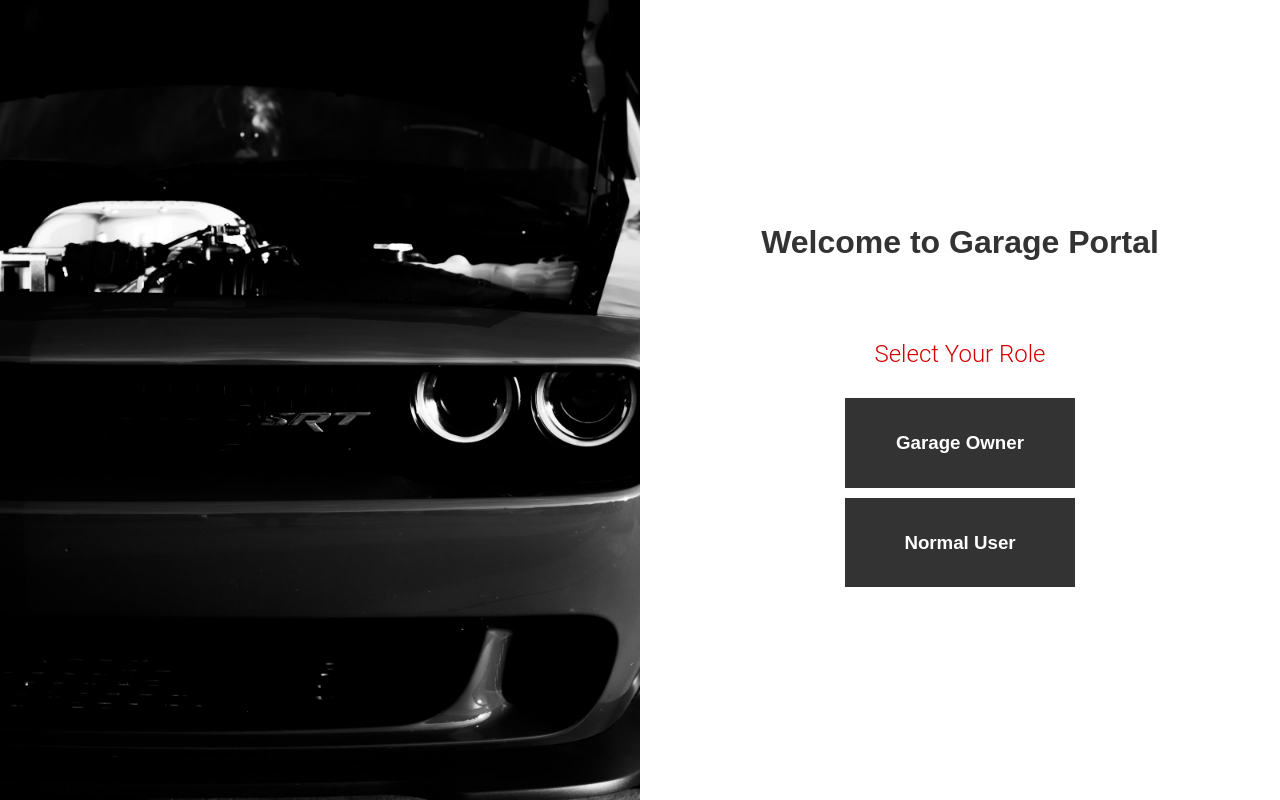
After one commit to Sidharth-dev7/djang_main_project, a Django app: page /login/ in a window 1280 px wide. The commit adds this page. Run offline with Django 5.2, Linux system fonts and the light colour scheme.

Commit message:
dashboard onway,login selection completed

```diff
--- a/myapp/urls.py
+++ b/myapp/urls.py
@@ -1,10 +1,20 @@
 # urls.py
 from django.urls import path
 from . import views
+from .views import login_selection, garage_owner_login, normal_user_login
+from django.conf import settings
+from django.conf.urls.static import static
 
 urlpatterns = [
 
     path('', views.home, name='home'),
     path('registration/', views.register, name='registration'),
     path('garage/', views.G_reg, name='garage_reg'),
+    path('login/', login_selection, name='login_selection'),
+    path('garage-owner-login/', garage_owner_login, name='garage_owner_login'),
+    path('normal-user-login/', normal_user_login, name='normal_user_login'),
+    path('ownerdashboard/', views.garage_owner_dashboard, name='garage_dashboard')
 ]
+
+if settings.DEBUG:  # Serve media files during development
+    urlpatterns += static(settings.MEDIA_URL, document_root=settings.MEDIA_ROOT)
--- a/myapp/views.py
+++ b/myapp/views.py
@@ -1,13 +1,13 @@
-# views.py
 from django.shortcuts import render, redirect
-from .forms import AddForm,GForm
-from .models import Customer, Car,Garage
+from .forms import AddForm, GForm
+from django.contrib.auth import authenticate, login
+from django.contrib import messages
 
-# Create your views here.
-
+# Home Page
 def home(request):
     return render(request, 'Home.html')
 
+# User Registration
 def register(request):
     if request.method == "POST":
         form = AddForm(request.POST)
@@ -19,7 +19,7 @@ def register(request):
 
     return render(request, 'User_Registration.html', {'form': form})
 
-
+# Garage Registration
 def G_reg(request):
     if request.method == "POST":
         form = GForm(request.POST)
@@ -30,3 +30,40 @@ def G_reg(request):
         form = GForm()
 
     return render(request, 'garage_reg.html', {'form': form})
+
+# Login Selection Page
+def login_selection(request):
+    return render(request, 'login_selection.html')
+
+# Garage Owner Login
+def garage_owner_login(request):
+    if request.method == 'POST':
+        username = request.POST['username']
+        password = request.POST['password']
+        user = authenticate(request, username=username, password=password)
+        if user is not None:
+            login(request, user)
+            return redirect('garage_owner_dashboard')  # Update this to the actual dashboard URL
+        else:
+            messages.error(request, "Invalid credentials")
+
+    return render(request, 'garage_owner_login.html')
+
+# Normal User Login
+def normal_user_login(request):
+    if request.method == 'POST':
+        username = request.POST['username']
+        password = request.POST['password']
+        user = authenticate(request, username=username, password=password)
+        if user is not None:
+            login(request, user)
+            return redirect('normal_user_dashboard')  # Update this to the actual dashboard URL
+        else:
+            messages.error(request, "Invalid credentials")
+
+    return render(request, 'normal_user_login.html')
+
+
+
+def garage_owner_dashboard(request):
+    return render(request, 'garage_dashboard.html')
--- a/projectname/settings.py
+++ b/projectname/settings.py
@@ -121,7 +121,7 @@ STATIC_URL = '/static/'
 STATICFILES_DIRS = [os.path.join(BASE_DIR, 'static')]
 
 MEDIA_URL = '/media/'
-MEDIA_ROOT = os.path.join(BASE_DIR,'media/')
+MEDIA_ROOT = os.path.join(BASE_DIR,'media')
 
 # Default primary key field type
 # https://docs.djangoproject.com/en/5.1/ref/settings/#default-auto-field
--- a/static/css/garage_reg.css
+++ b/static/css/garage_reg.css
@@ -11,7 +11,7 @@ body {
     align-items: center;
     justify-content: flex-start;
     min-height: 100vh;
-    background: url("/media/pexels-quentin-martinez-2147503099-29846775.jpg") no-repeat center center/cover;
+    background: url("/media/nissan-gtr-illustration-y2.jpg") no-repeat center center/cover;
     animation: fadeIn 1.5s ease-in-out;
     padding-top: 100px; /* Add padding to prevent navbar overlap */
 }
@@ -72,7 +72,7 @@ body {
     text-align: center;
     width: 66%; /* Adjusted to 2/3rd of the previous size */
     color: white;
-    margin-top: 40px; /* Added margin-top to push down from navbar */
+    margin-top: 0px; /* Added margin-top to push down from navbar */
     animation: slideUp 1s ease-in-out;
 }
 
--- /dev/null
+++ b/static/css/login_selection.css
@@ -0,0 +1,86 @@
+body {
+    margin: 0;
+    padding: 0;
+    font-family: Arial, sans-serif;
+    background-color: #1a1a1a;
+}
+
+.container {
+    display: flex;
+    height: 100vh;
+}
+
+.left-side {
+    flex: 1;
+    background: url("/media/photo-1520587210458-bd3bee813b97.jpeg") no-repeat center center/cover;
+
+    display: flex;
+    justify-content: center;
+    align-items: center;
+    color:  #ffffff;
+    font-size: 2rem;
+    font-weight: bold;
+    text-align: center;
+}
+
+.right-side {
+    flex: 1;
+    background-color: white;
+    display: flex;
+    flex-direction: column;
+    justify-content: center;
+    align-items: center;
+    text-align: center;
+    font-family: 'Poppins', sans-serif;
+    font-weight: 400;
+    text-align: center;
+    color: #333; /* Adjust text color as needed */
+}
+
+h2 {
+    color: #d40000;
+    margin-bottom: 20px;
+    font-family: 'Roboto', sans-serif;
+    font-weight: 300;
+
+}
+
+.option {
+    background: #333;
+    color: white;
+    padding: 15px;
+    margin: 10px;
+    width: 200px;
+    cursor: pointer;
+    transition: all 0.3s ease-in-out;
+}
+
+.option:hover {
+    background: #d40000;
+}
+
+.login-form {
+    display: none;
+    margin-top: 10px;
+}
+
+.login-form input {
+    width: 200px;
+    padding: 10px;
+    margin: 5px 0;
+    border: 1px solid #ccc;
+    border-radius: 5px;
+}
+
+button {
+    background: #d40000;
+    color: white;
+    padding: 10px 15px;
+    border: none;
+    border-radius: 5px;
+    cursor: pointer;
+}
+
+button:hover {
+    background: #a30000;
+}
--- a/templates/home.html
+++ b/templates/home.html
@@ -20,7 +20,7 @@
             <ul class="nav-links">
                 <li><a href="#">Home</a></li>
                 <li><a href="#">Services</a></li>
-                <li><a href="#">How It Works</a></li>
+                <li><a href="#">Login</a></li>
                 <li><a href="#">Contact</a></li>
             </ul>
         </nav>
--- /dev/null
+++ b/templates/login_selection.html
@@ -0,0 +1,65 @@
+{% load static %}
+
+<!DOCTYPE html>
+<html lang="en">
+<head>
+    <meta charset="UTF-8">
+    <meta name="viewport" content="width=device-width, initial-scale=1.0">
+    <title>Garage Login</title>
+    <link rel="stylesheet" href="{% static 'css/login_selection.css' %}">
+    <script src="https://code.jquery.com/jquery-3.6.0.min.js"></script>
+</head>
+<body>
+    <div class="container">
+        <!-- Left Side (Background Image) -->
+        <div class="left-side">
+
+        </div>
+
+        <!-- Right Side (Login Selection) -->
+        <div class="right-side">
+            <h1 style="padding-bottom: 1cm;">Welcome to Garage Portal</h1>
+            <h2>Select Your Role</h2>
+            <div class="login-options">
+                <div class="option" id="garage-owner">
+                    <h3>Garage Owner</h3>
+                </div>
+                <div class="login-form" id="owner-form">
+                    <form method="post" action="{% url 'garage_owner_login' %}">
+                        {% csrf_token %}
+                        <input type="text" name="username" placeholder="Username" required>
+                        <input type="password" name="password" placeholder="Password" required>
+                        <button type="submit">Login</button>
+                    </form>
+                </div>
+
+                <div class="option" id="normal-user">
+                    <h3>Normal User</h3>
+                </div>
+                <div class="login-form" id="user-form">
+                    <form method="post" action="{% url 'normal_user_login' %}">
+                        {% csrf_token %}
+                        <input type="text" name="username" placeholder="Username" required>
+                        <input type="password" name="password" placeholder="Password" required>
+                        <button type="submit">Login</button>
+                    </form>
+                </div>
+            </div>
+        </div>
+    </div>
+
+    <script>
+        $(document).ready(function(){
+            $("#garage-owner").hover(function(){
+                $("#owner-form").slideDown();
+                $("#user-form").slideUp();
+            });
+
+            $("#normal-user").hover(function(){
+                $("#user-form").slideDown();
+                $("#owner-form").slideUp();
+            });
+        });
+    </script>
+</body>
+</html>
```
Also changed, not shown: static/css/garage_dashboard.css (added, +75 -0 lines), static/js/garage_dashboard.js (added, +16 -0 lines), templates/garage_dashboard.html (added, +50 -0 lines), media/21380.png (added), media/anime-car-city_23-2151710921.avif (added), media/login.png (added), media/nissan-gt-r-r35-white-black.jpg (added), media/nissan-gtr-illustration-y2.jpg (added), media/nissan-gtr-r34-nissan-forza-horizon-4-video-games-nissan-skyline-gt-r-r34-hd-wallpaper-preview.jpg (added), media/photo-1520587210458-bd3bee813b97.jpeg (added), media/wallpaperflare.com_wallpaper (2).jpg (added), 1 other file.
